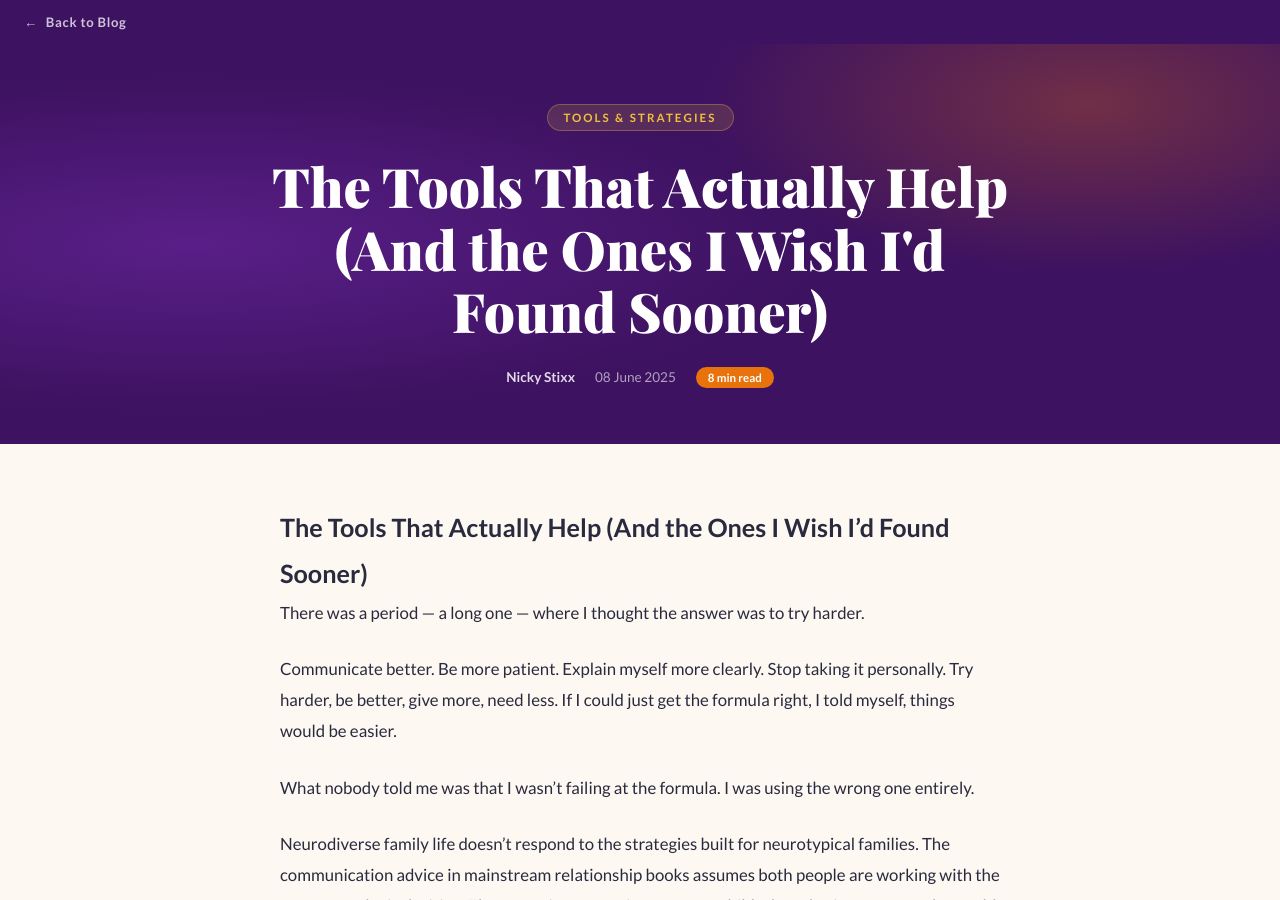
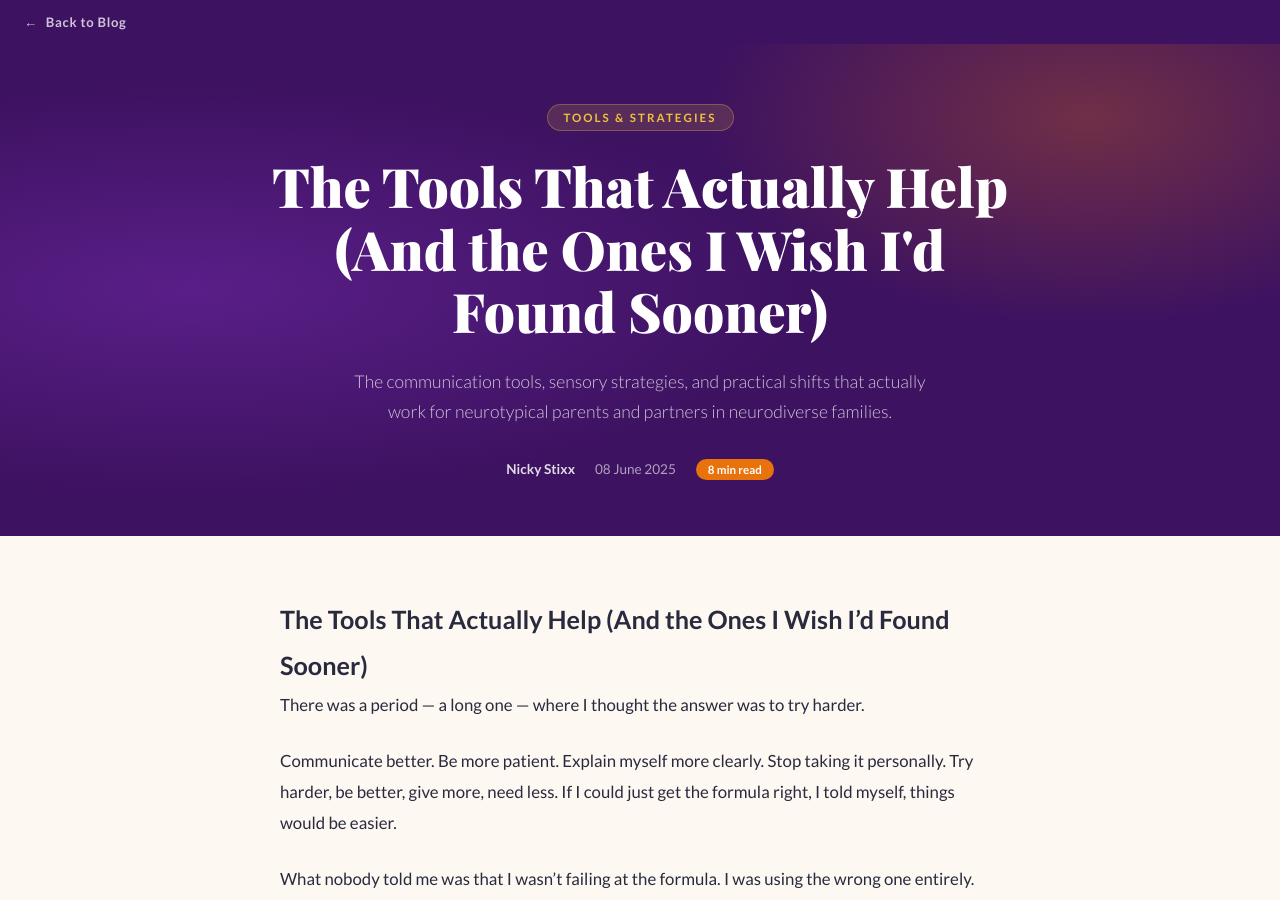
Before and after one commit to stixxnicky-lpa/loveparentingandautism, a Jekyll site: the page built from _posts/2025-06-08-the-tools-that-actually-help.md, in a window 1280 px wide and 900 px high. Built offline with Jekyll 4.4.1, drawn with Linux system fonts in a browser that asks for light colours; some web fonts are replaced.

Commit message:
Update 2025-06-08-the-tools-that-actually-help.md

```diff
--- a/_posts/2025-06-08-the-tools-that-actually-help.md
+++ b/_posts/2025-06-08-the-tools-that-actually-help.md
@@ -3,6 +3,7 @@ layout: post
 title: "The Tools That Actually Help (And the Ones I Wish I'd Found Sooner)"
 date: 2025-06-08
 category: Tools & Strategies
+description: "The communication tools, sensory strategies, and practical shifts that actually work for neurotypical parents and partners in neurodiverse families."
 emoji: 🛠️
 read_time: 8 min read
 excerpt: "I spent years trying harder instead of trying differently. Then I found the tools, strategies and small shifts that actually made a difference. Here's everything I wish someone had handed me at the start."
```
